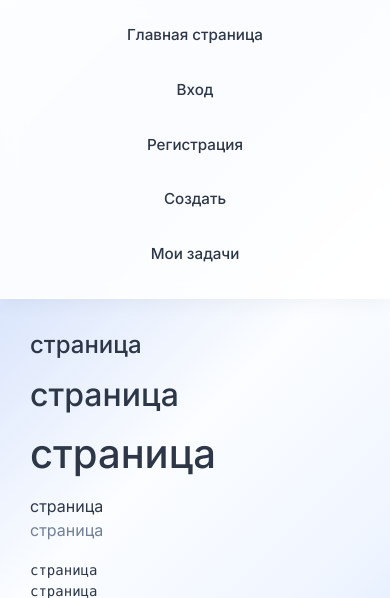
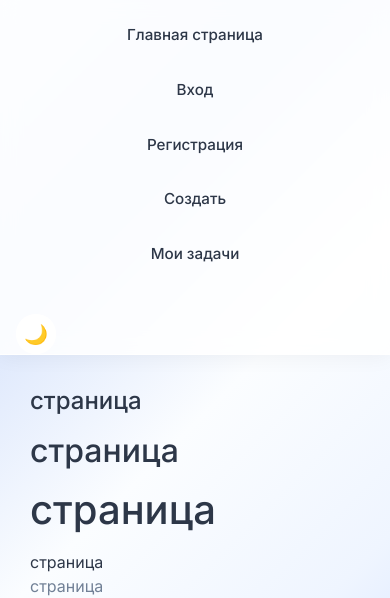
Before and after one commit to Sasha-Yagupov2010/my_syte, a Django app: page / in a window 390 px wide. Shown: the top 598 px of the page. Run offline with Django 5.2, Linux system fonts and the light colour scheme.

Commit message:
adding black theme

```diff
--- a/static/css/styles.css
+++ b/static/css/styles.css
@@ -408,3 +408,47 @@ p {
   padding: 1rem;
 
 }
+
+
+/* ===== КНОПКА ПЕРЕКЛЮЧЕНИЯ ТЕМЫ ===== */
+.theme-toggle {
+    position: absolute;
+    right: 1rem;
+    top: 50%;
+    transform: translateY(-50%);
+}
+
+.theme-btn {
+    background: var(--card-bg);
+    border: var(--card-border);
+    color: var(--text-primary);
+    width: 40px;
+    height: 40px;
+    border-radius: 50%;
+    display: flex;
+    align-items: center;
+    justify-content: center;
+    cursor: pointer;
+    backdrop-filter: blur(10px);
+    transition: all 0.3s ease;
+    font-size: 1.2rem;
+}
+
+.theme-btn:hover {
+    transform: translateY(-50%) rotate(15deg) scale(1.1);
+    box-shadow: var(--card-shadow-hover);
+}
+
+/* Для мобильных устройств */
+@media (max-width: 768px) {
+    .theme-toggle {
+        position: static;
+        transform: none;
+        margin-top: 1rem;
+        order: 99; /* Переместить в конец на мобильных */
+    }
+
+    .theme-btn:hover {
+        transform: rotate(15deg) scale(1.1);
+    }
+}
--- a/static/js/script.js
+++ b/static/js/script.js
@@ -0,0 +1,43 @@
+function toggleTheme() {
+    const htmlElement = document.documentElement;
+    const currentTheme = htmlElement.getAttribute('data-theme');
+    const themeIcon = document.getElementById('theme-icon');
+
+    if (currentTheme === 'dark') {
+        // Переключаем на светлую тему
+        htmlElement.removeAttribute('data-theme');
+        themeIcon.textContent = '🌙';
+        localStorage.setItem('theme', 'light');
+    } else {
+        // Переключаем на темную тему
+        htmlElement.setAttribute('data-theme', 'dark');
+        themeIcon.textContent = '☀️';
+        localStorage.setItem('theme', 'dark');
+    }
+}
+
+// Функция для установки начальной темы
+function initTheme() {
+    const savedTheme = localStorage.getItem('theme');
+    const htmlElement = document.documentElement;
+    const themeIcon = document.getElementById('theme-icon');
+
+    if (savedTheme === 'dark') {
+        htmlElement.setAttribute('data-theme', 'dark');
+        themeIcon.textContent = '☀️';
+    } else {
+        htmlElement.removeAttribute('data-theme');
+        themeIcon.textContent = '🌙';
+    }
+}
+
+// Инициализация при загрузке страницы
+document.addEventListener('DOMContentLoaded', function() {
+    initTheme();
+
+    // Назначаем обработчик клика на кнопку
+    const themeToggleBtn = document.getElementById('theme-toggle');
+    if (themeToggleBtn) {
+        themeToggleBtn.addEventListener('click', toggleTheme);
+    }
+});
--- a/tasktrack/templates/base.html
+++ b/tasktrack/templates/base.html
@@ -6,7 +6,6 @@
     <meta name="viewport" content="width=device-width, initial-scale=1.0">
     <link href="{% static 'css/styles.css' %}" rel="stylesheet"/>
     <title>{% block title %}Мой сайт{% endblock %}</title>
-
 </head>
 <body>
     {% include 'menu.html' %}
@@ -16,6 +15,6 @@
         {% endblock %}
     </main>
     {% include 'footer.html' %}
-
+    <script src="{% static 'js/script.js' %}"></script>
 </body>
 </html>
--- a/tasktrack/templates/menu.html
+++ b/tasktrack/templates/menu.html
@@ -7,5 +7,12 @@
             <li><a href="{% url 'create_task' %}">Создать</a></li>
             <li><a href="{% url 'tasklist' %}">Мои задачи</a></li>
         </ul>
+
+        <div class="theme-toggle">
+            <button id="theme-toggle" class="theme-btn" aria-label="Переключить тему">
+                <span id="theme-icon">🌙</span>
+            </button>
+        </div>
+
     </div>
 </nav>
```
